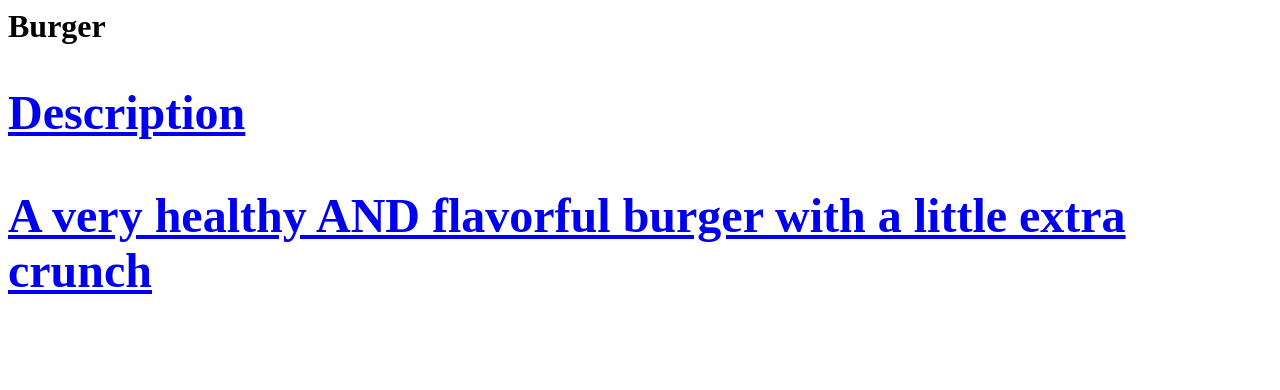
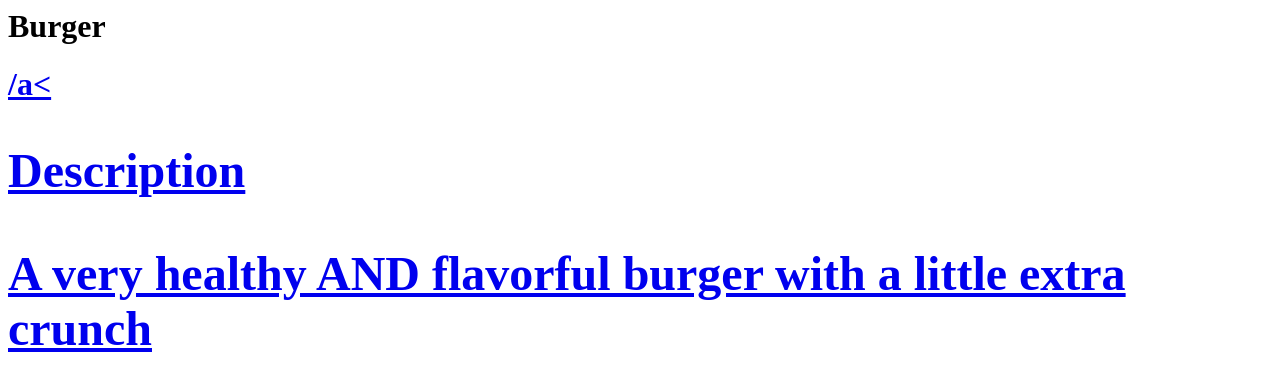
Before and after one commit to yoshi2023/odin-recipes., a plain HTML site: page recipes/Burger.html in a window 1280 px wide. Drawn offline with Linux system fonts and the light colour scheme.

Commit message:
Update Burger.html

```diff
--- a/recipes/Burger.html
+++ b/recipes/Burger.html
@@ -6,7 +6,7 @@
 
 <Body>
 <h1>Burger<h1>
-<a href="https://imagesvc.meredithcorp.io/v3/mm/image?url=https%3A%2F%2Fimages.media-allrecipes.com%2Fuserphotos%2F3248.jpg&w=596&h=596&c=sc&poi=face&q=60.png">
+<a href="https://imagesvc.meredithcorp.io/v3/mm/image?url=https%3A%2F%2Fimages.media-allrecipes.com%2Fuserphotos%2F3248.jpg&w=596&h=596&c=sc&poi=face&q=60.png">/a<
 
 <h2>Description<h2> <p>A very healthy AND flavorful burger with a little extra crunch </p>
 
```
